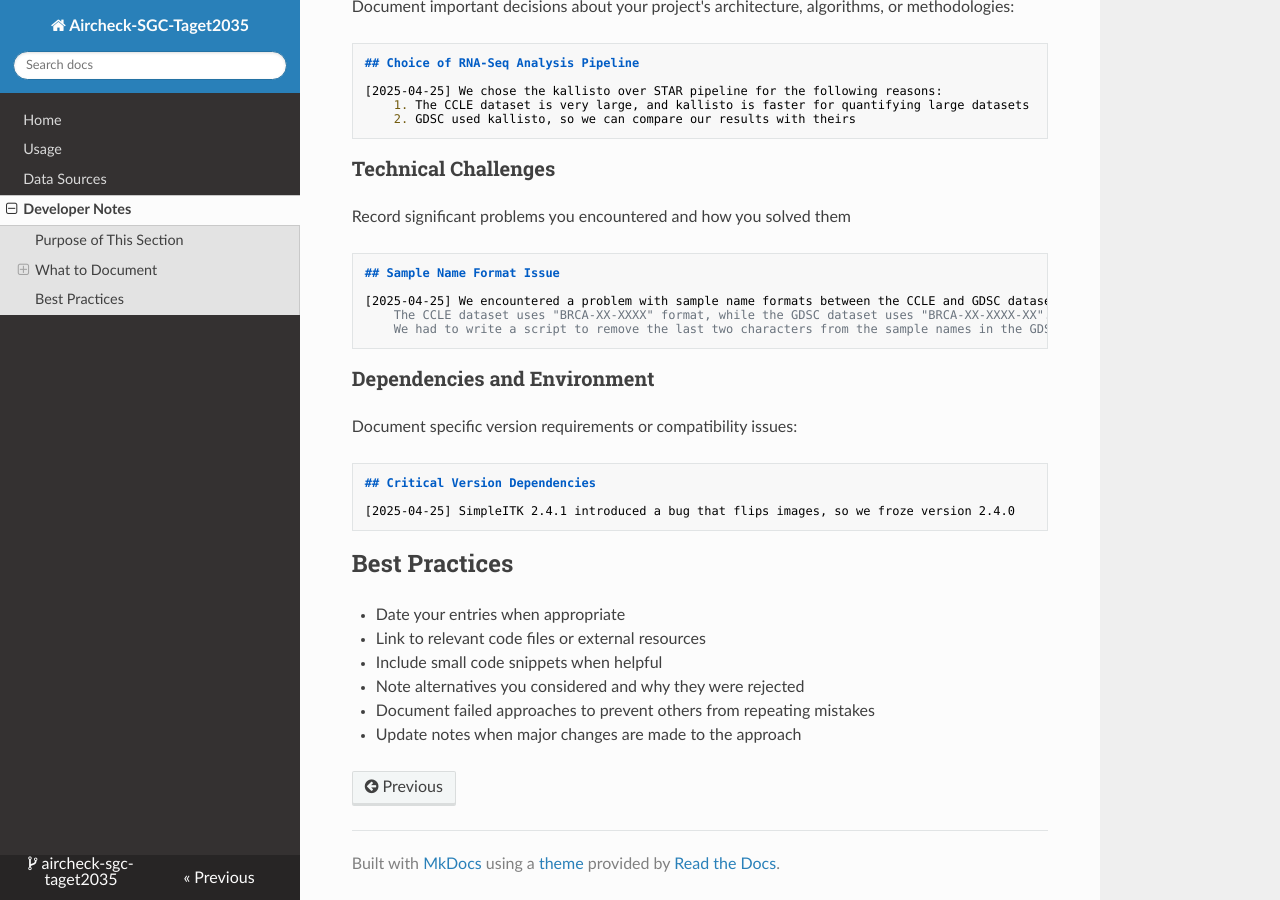
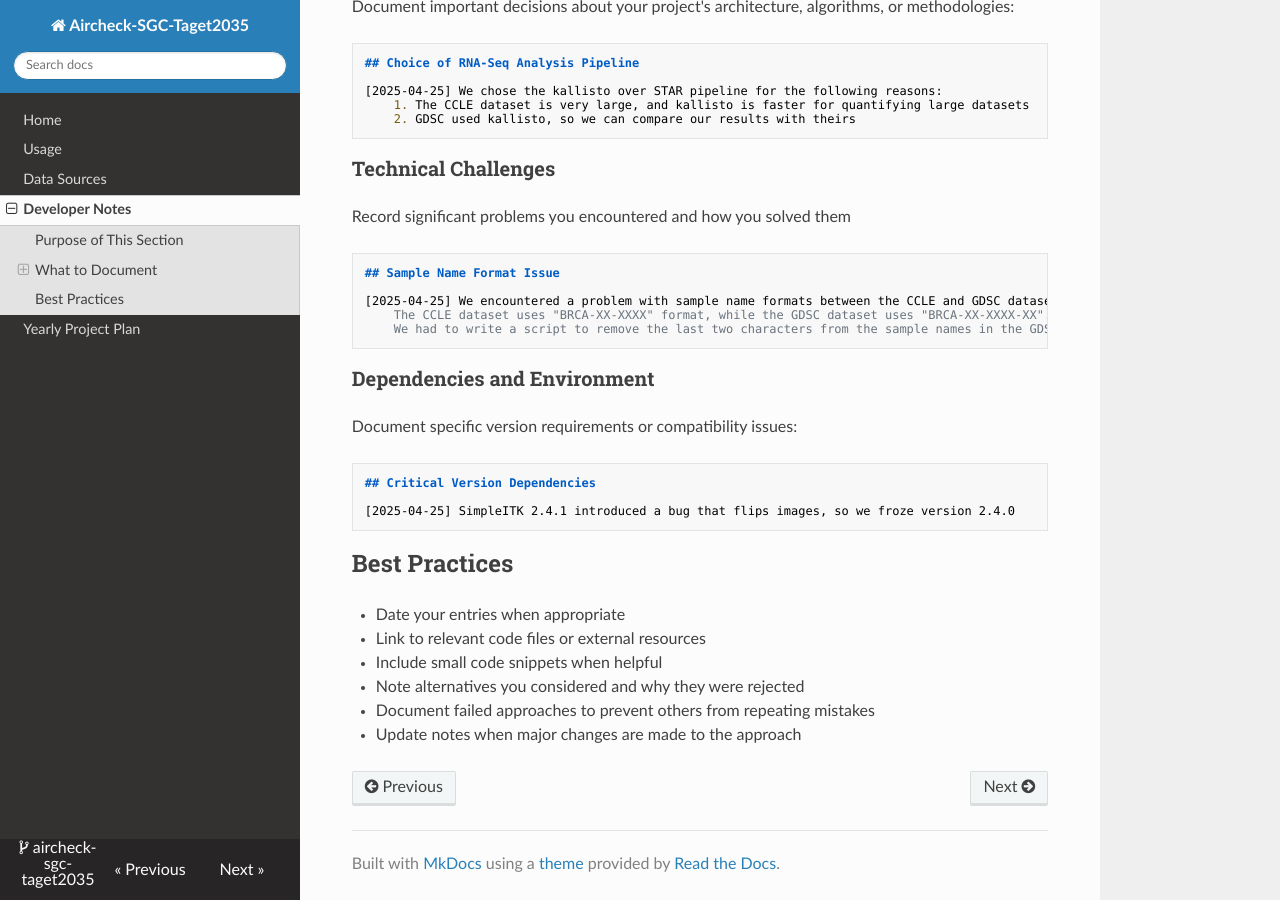
Before and after one commit to bhklab/aircheck-sgc-taget2035, an MkDocs documentation site: the page built from docs/devnotes.md, in a window 1280 px wide and 900 px high, scrolled down 519 px. Built offline with MkDocs 1.6.1, drawn with Linux system fonts in a browser that asks for light colours; nearby versions of some CDN libraries.

Commit message:
edit mkdocs.yaml

```diff
--- a/mkdocs.yaml
+++ b/mkdocs.yaml
@@ -23,6 +23,7 @@ nav:
   - Usage: usage.md
   - Data Sources: data_sources.md
   - Developer Notes: devnotes.md
+  - Yearly Project Plan: yearly-project-plan.md
 
 theme: readthedocs
 
```
